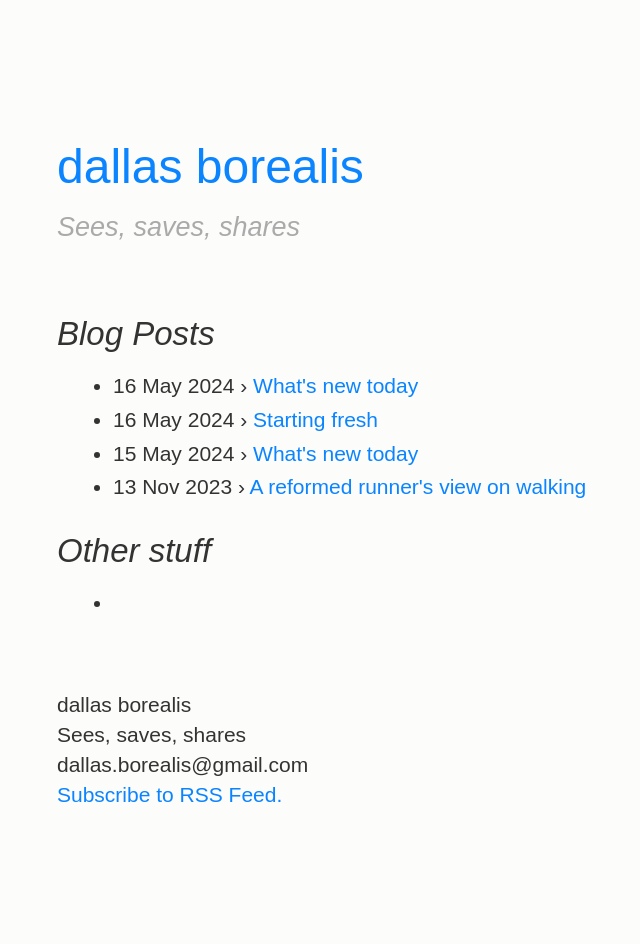
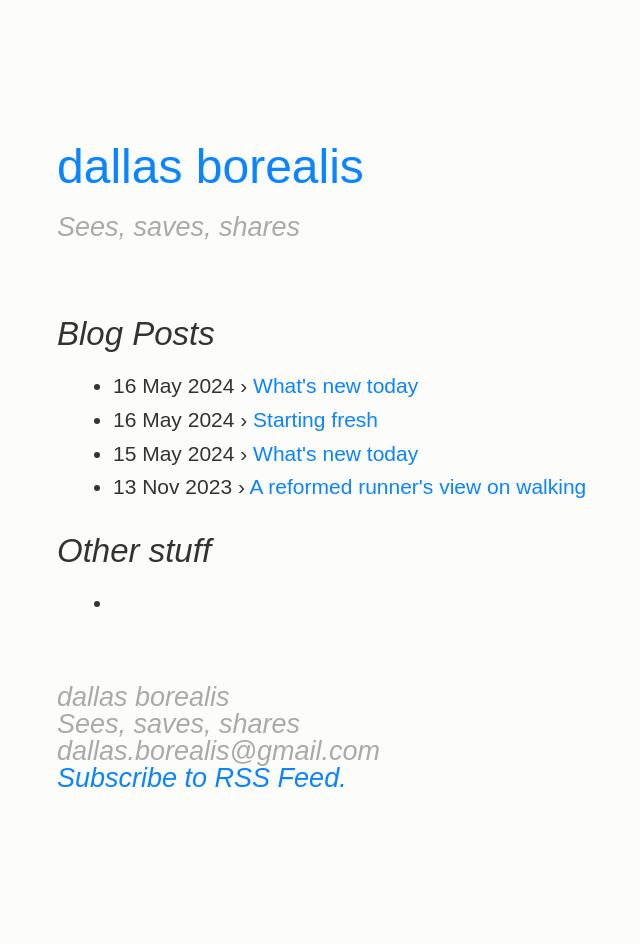
Before and after one commit to dallas-borealis/dallas-borealis.github.io, a Jekyll site: the page built from index.html, in a window 1280 px wide. Shown: the whole page, without its empty margins (103-743 px from the left). Built offline with Jekyll 4.4.1, drawn with Linux system fonts in a browser that asks for light colours; after the commit the page ends 920 px from its top, so only the background shows below that.

Commit message:
Update default.html

```diff
--- a/_layouts/default.html
+++ b/_layouts/default.html
@@ -17,7 +17,7 @@
       {{ content }}
 
    <section>
-      <p>
+      <p class="subtitle">
          dallas borealis<br />
          Sees, saves, shares<br />
          dallas.borealis@gmail.com<br />
```
